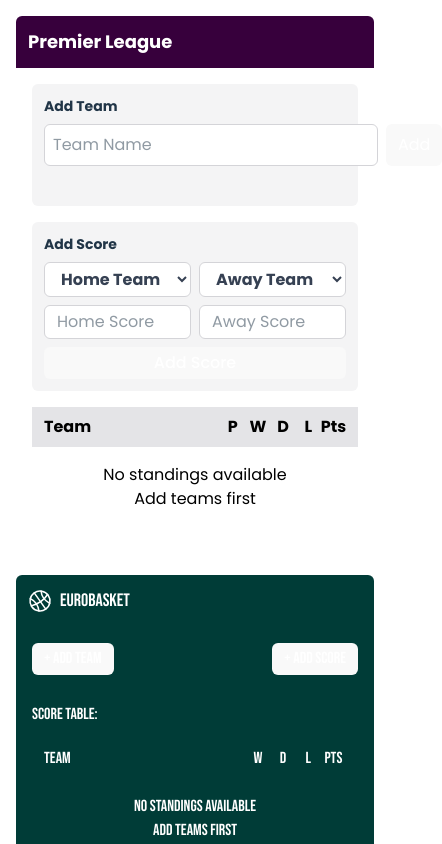
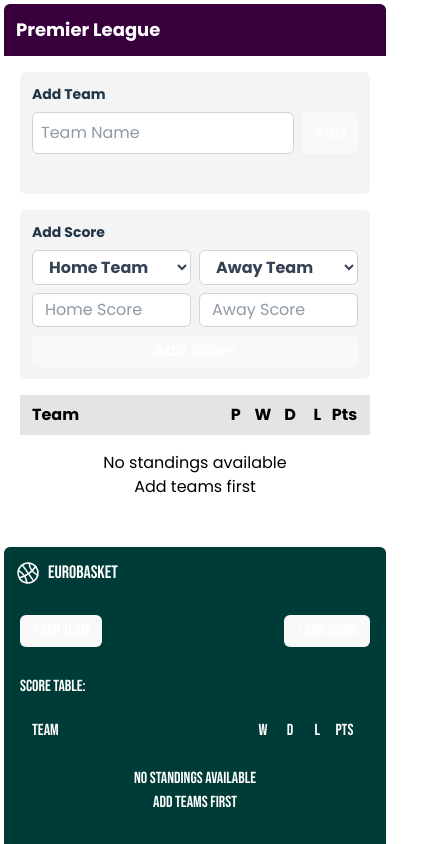
Before and after one commit to TadasAnd/sports-standings, a React (Vite) app: page / in a window 390 px wide. Shown: the top 844 px of the page, 442 px wide, since content can reach past the window. Built offline with nearby package versions, Linux system fonts and the light colour scheme.

Commit message:
fix: mobile container width

```diff
--- a/src/App.tsx
+++ b/src/App.tsx
@@ -6,7 +6,7 @@
   const { competitions } = state;
 
   return (
-    <div className="flex gap-8 flex-col lg:flex-row items-center justify-center p-4 lg:p-8 max-w-screen-xl mx-auto pb-20">
+    <div className="flex gap-4 flex-col xl:gap-8 lg:flex-row mx-auto items-center justify-center p-1 sm:p-2 lg:p-8 max-w-screen-xl pb-20">
       {competitions.map((competition) => (
         <CompetitionCard
           key={competition.id}
--- a/src/components/AddTeamsAndScores.tsx
+++ b/src/components/AddTeamsAndScores.tsx
@@ -52,7 +52,7 @@
         <>
           <div className="bg-zinc-100 rounded-md p-3 flex flex-col gap-2">
             <div className="text-sm font-bold">Add Team</div>
-            <div className="flex gap-2">
+            <div className="flex gap-2 min-w-0">
               <input
                 type="text"
                 placeholder="Team Name"
@@ -61,14 +61,14 @@
                   setErrorMessage(null);
                   setTeamName(e.target.value);
                 }}
-                className="flex-1 bg-white rounded-md p-2 border border-zinc-300"
+                className="flex-1 min-w-0 bg-white rounded-md p-2 border border-zinc-300"
               />
               <button
                 onClick={handleAddTeam}
                 disabled={!teamName.trim()}
                 className={`${
                   getCardTheme(competitionType).button.primary
-                } text-white px-3 py-1 rounded-md cursor-pointer  disabled:bg-gray-300 disabled:cursor-not-allowed`}
+                } text-white px-3 py-1 rounded-md cursor-pointer whitespace-nowrap flex-shrink-0 disabled:bg-gray-300 disabled:cursor-not-allowed`}
               >
                 Add
               </button>
--- a/src/components/CompetitionCard.tsx
+++ b/src/components/CompetitionCard.tsx
@@ -125,7 +125,7 @@
 
   return (
     <div
-      className={`rounded-md w-full lg:w-1/3 max-w-[400px] min-w-[340px]`}
+      className={`rounded-md w-full max-w-[450px] lg:flex-1 min-w-0`}
       style={{ fontFamily: getCardTheme(competition.type).fontFamily }}
     >
       <div
```
